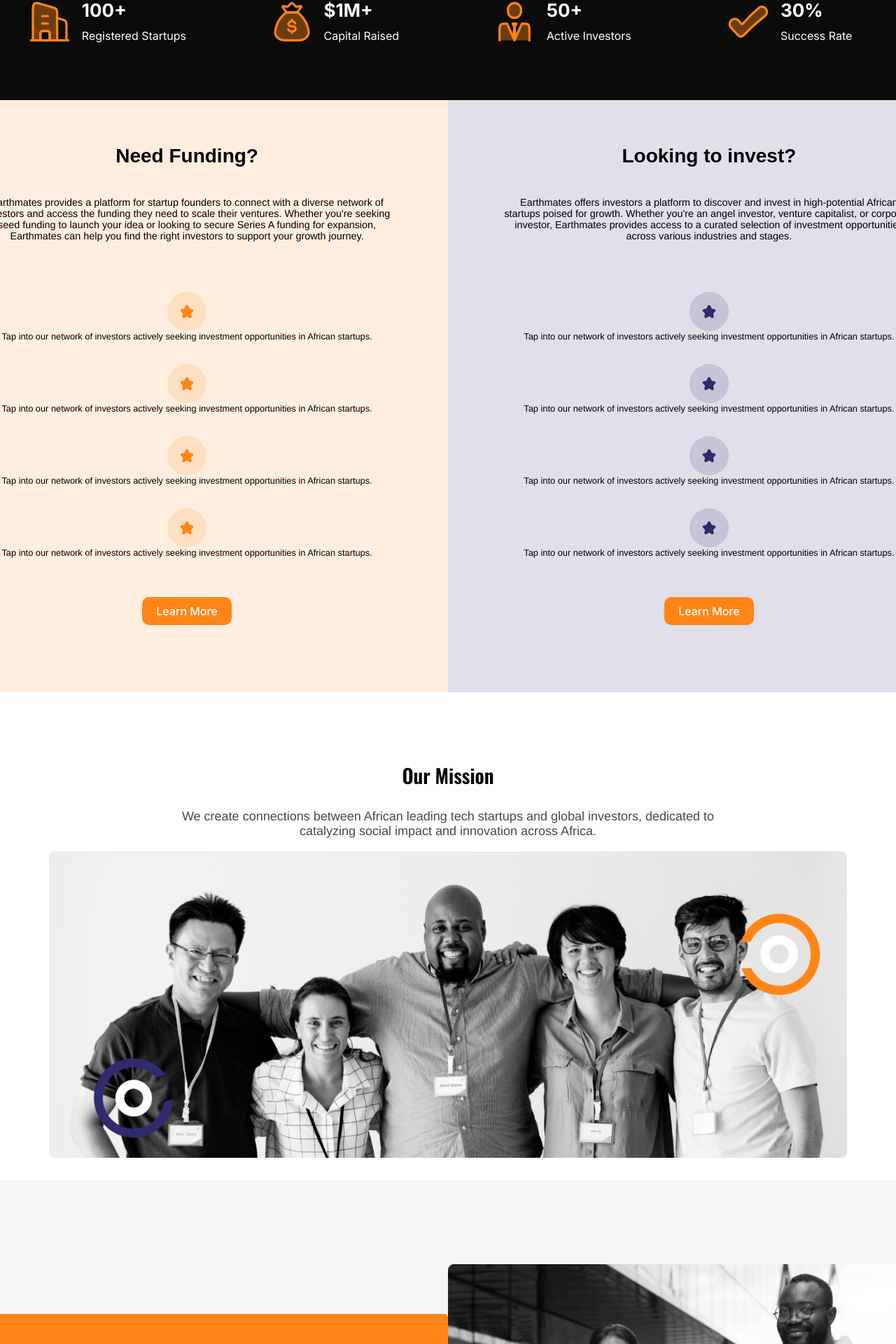
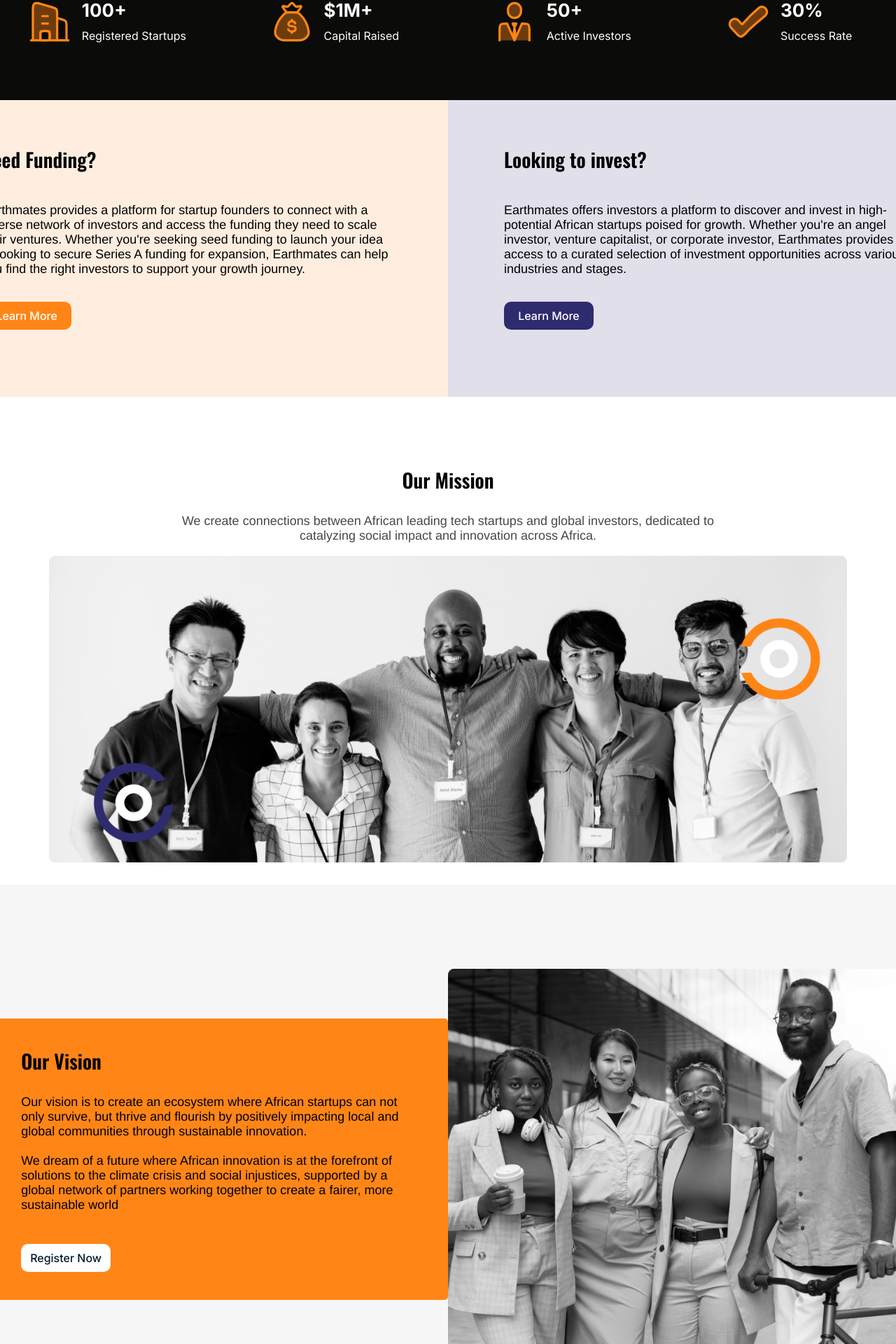
Before and after one commit to earthmates/earthmates.github.io, a React (Vite) app: page / in a window 1280 px wide. Shown: the part 1208-3128 px from the top of the page at 70% size. Built offline with nearby package versions, Linux system fonts and the light colour scheme.

Commit message:
removed: feature list added: props for color and text color to button

```diff
--- a/src/components/button/button.tsx
+++ b/src/components/button/button.tsx
@@ -1,23 +1,26 @@
-import classNames from 'classnames';
-import styles from './button.module.scss';
-import React from 'react';
+import classNames from "classnames";
+import styles from "./button.module.scss";
+import React from "react";
+import { text } from "stream/consumers";
 
 export interface ButtonProps {
   className?: string;
   buttonText: string;
   onClick?: () => void;
   color?: string;
+  textColor?: string;
 }
 
 const defaultClick = () => {
-    window.location.href = 'http://192.168.0.125:5174';
+  window.location.href = "http://192.168.0.125:5174";
 };
 
 export const Button: React.FC<ButtonProps> = ({
   className,
   buttonText,
   onClick,
-    color = '#ff8516', // Default color if not provided
+  color = "#ff8516", // Default color if not provided
+  textColor = "#ffffff", // Default color if not provided
 }: ButtonProps) => {
   const handleClick = onClick || defaultClick;
 
@@ -25,7 +28,7 @@ export const Button: React.FC<ButtonProps> = ({
     <div
       className={classNames(styles.root, className)}
       onClick={handleClick}
-            style={{ backgroundColor: color }}
+      style={{ backgroundColor: color, color: textColor }}
     >
       {buttonText}
     </div>
--- a/src/components/features/Features.module.scss
+++ b/src/components/features/Features.module.scss
@@ -18,21 +18,20 @@
   align-items: center;
   gap: 10% 20% 5 20%;
   row-gap: 10% 20% 50%;
-  justify-items: center;
-  text-align: center;
+  justify-items: left;
+  text-align: left;
   padding: 4em 5em;
   padding-bottom: 6em;
   height: auto;
   width: 50%;
 
   @media only screen and (max-width: 500px) {
-    height: 50%;
     width: 100%;
   }
 }
 
 .features .h1 {
-  font-family: Arial, Helvetica, sans-serif;
+  font-family: $header-font;
   font-size: 28px;
   font-weight: 600;
   margin-bottom: 1.5em;
@@ -41,8 +40,8 @@
 .features .p {
   font-family: Helvetica, sans-serif;
   font-weight: 500;
-  margin-top: 0px;
-  font-size: 0.9em;
+  margin-bottom: 2em;
+  font-size: 18px;
   overflow: visible;
   display: flex;
   flex-wrap: wrap;
--- a/src/components/features/Features.tsx
+++ b/src/components/features/Features.tsx
@@ -66,7 +66,7 @@ const Features = () => {
           growth journey.
         </p>
 
-        <div className={styles.list}>
+        {/* <div className={styles.list}>
           <div className={styles.row}>
             <img src={OrangeStarIcon} alt="tick" />
             <p className={styles.p}>
@@ -95,7 +95,7 @@ const Features = () => {
               opportunities in African startups.
             </p>
           </div>
-        </div>
+        </div> */}
 
         <Button buttonText="Learn More" className={styles.learnMore_button} />
       </div>
@@ -108,7 +108,7 @@ const Features = () => {
           Earthmates provides access to a curated selection of investment
           opportunities across various industries and stages.
         </p>
-        <div className={styles.list}>
+        {/* <div className={styles.list}>
           <div className={styles.row}>
             <img src={PurpleStarIcon} alt="tick" />
             <p className={styles.p}>
@@ -137,9 +137,13 @@ const Features = () => {
               opportunities in African startups.
             </p>
           </div>
-        </div>
+        </div> */}
 
-        <Button buttonText="Learn More" className={styles.learnMore_button} />
+        <Button
+          buttonText="Learn More"
+          className={styles.learnMore_button}
+          color="#2F2B6F"
+        />
       </div>
       {/*<div className="tabHeader">
         <div className={startupView} onClick={() => tabClick("startup")}>
--- a/src/components/home-page/home-page.module.scss
+++ b/src/components/home-page/home-page.module.scss
@@ -438,6 +438,10 @@
   font-family: Helvetica, sans-serif;
   font-size: 16px;
   font-weight: 300;
+
+  @media only screen and (max-width: 550px) {
+    font-size: 1em;
+  }
 }
 
 .team {
--- a/src/components/home-page/home-page.tsx
+++ b/src/components/home-page/home-page.tsx
@@ -270,7 +270,11 @@ export const HomePage = ({ className }: HomePageProps) => {
               supported by a global network of partners working together to
               create a fairer, more sustainable world
             </p>
-            <Button buttonText="Register Now" />
+            <Button
+              buttonText="Register Now"
+              color="#FFFFFF"
+              textColor="#001B2E"
+            />
           </div>
           <div className={styles["vision-image"]}>
             <img src={VisionImagePng} alt="" />
```
Lines whose indentation alone changed are shown as unchanged.
